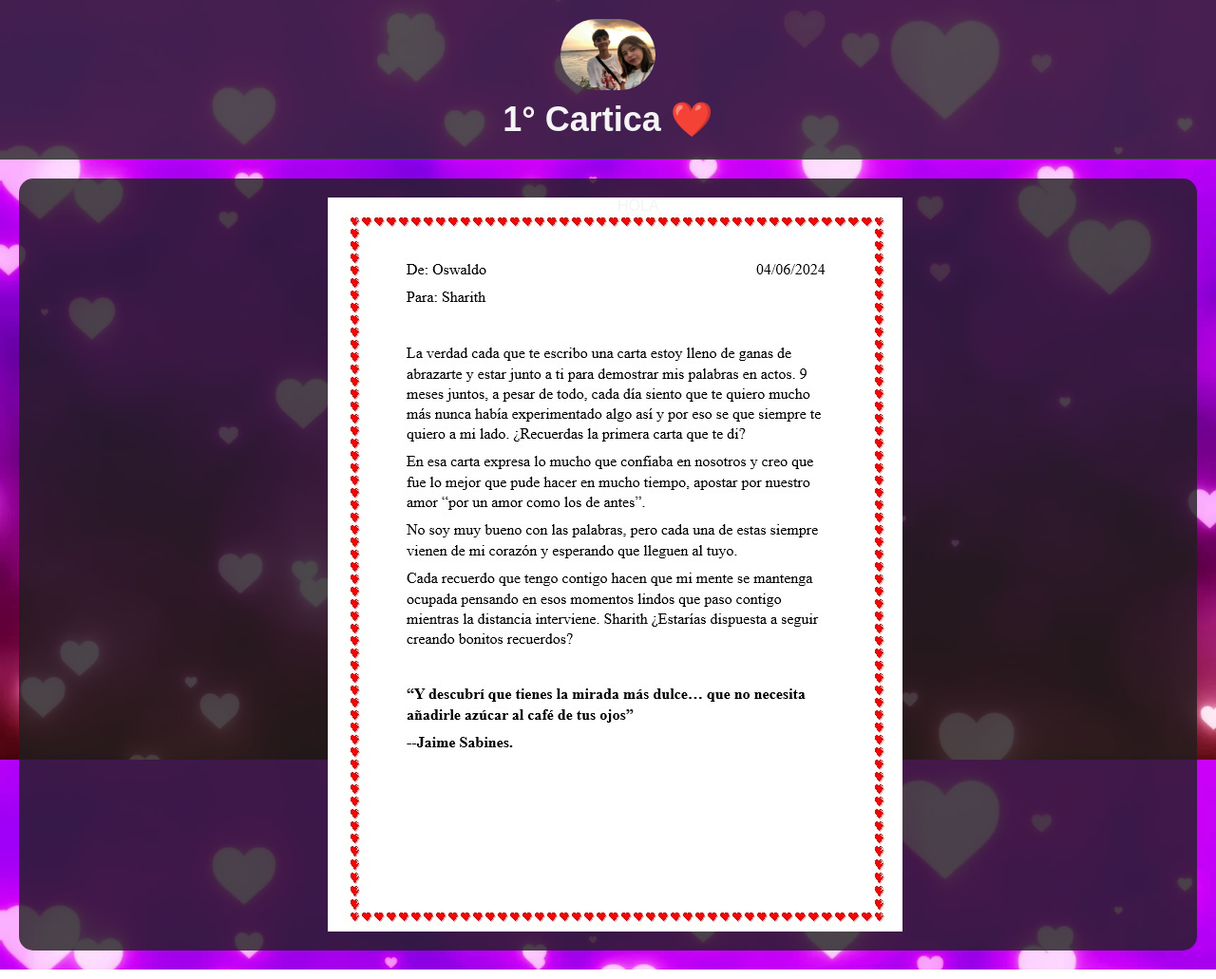
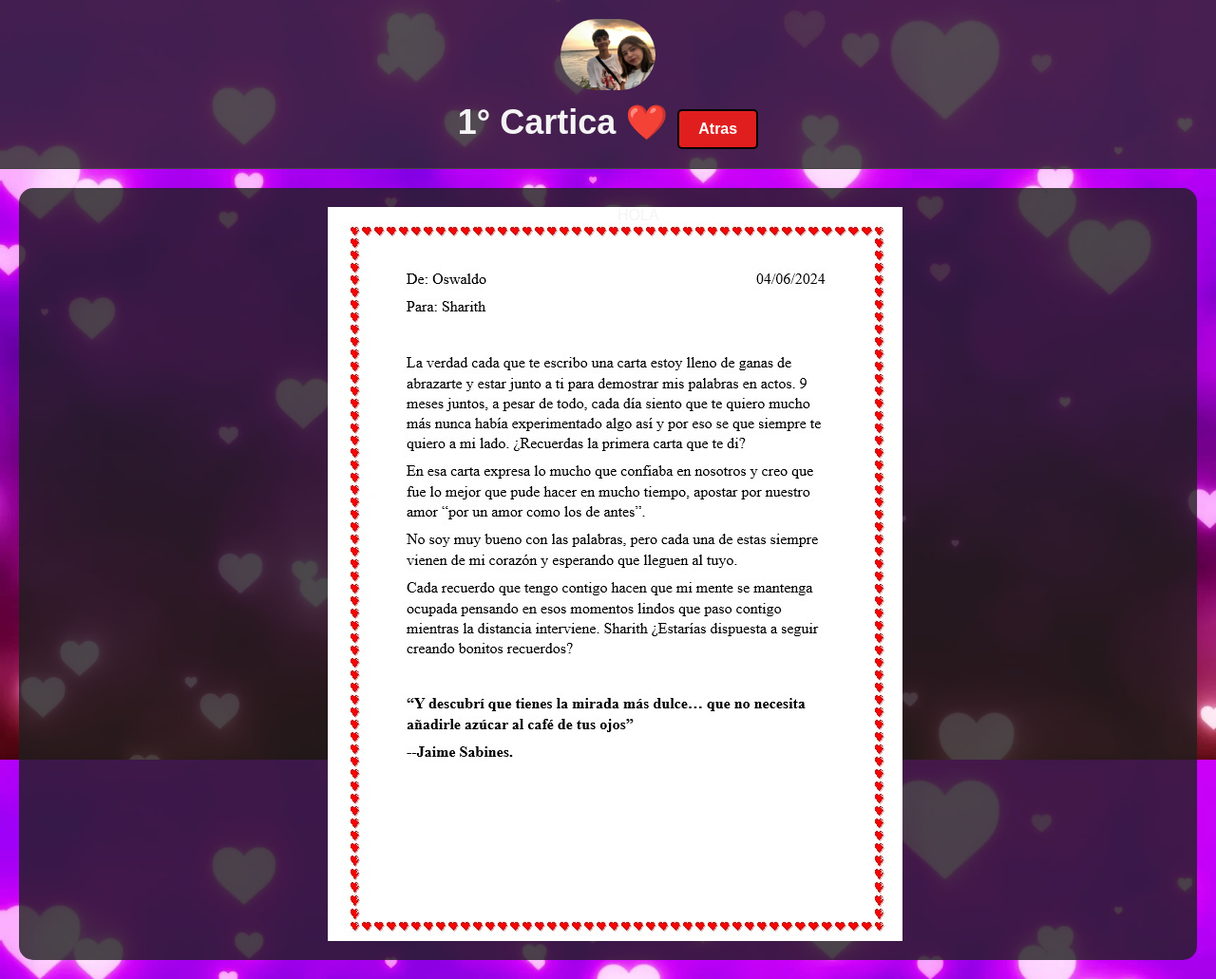
Before and after one commit to MANJARREX/secred-, a plain HTML site: page carta1.html in a window 1280 px wide. Shown: the whole page at 95% size. Drawn offline with Linux system fonts and the light colour scheme.

Commit message:
Update carta1.html

```diff
--- a/carta1.html
+++ b/carta1.html
@@ -10,6 +10,7 @@
     <header>
         <img src="IMG_2645.jpg" alt="Logo " class="logo">
         <h1>1° Cartica ❤️
+             <a class="btn" href="index.html">Atras</a>
         </h1>
     </header>
     <div class="container">
```
